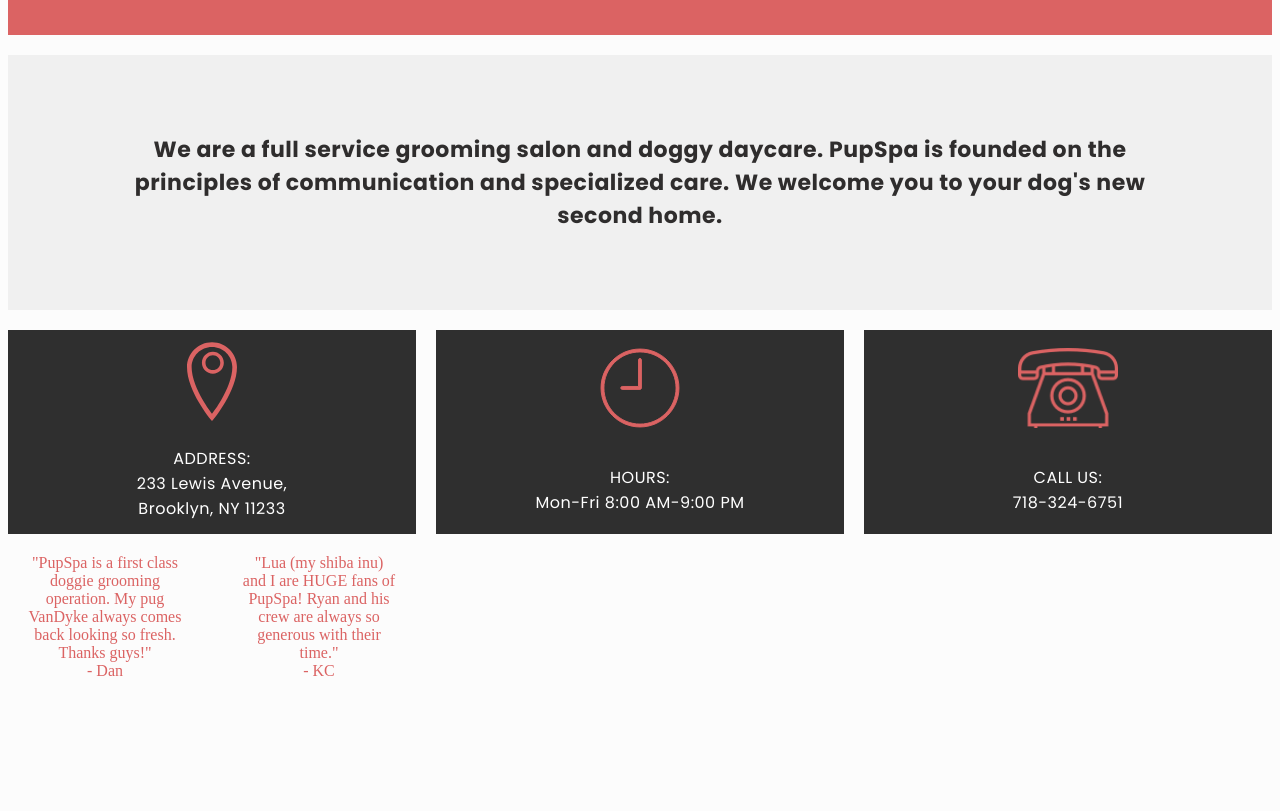
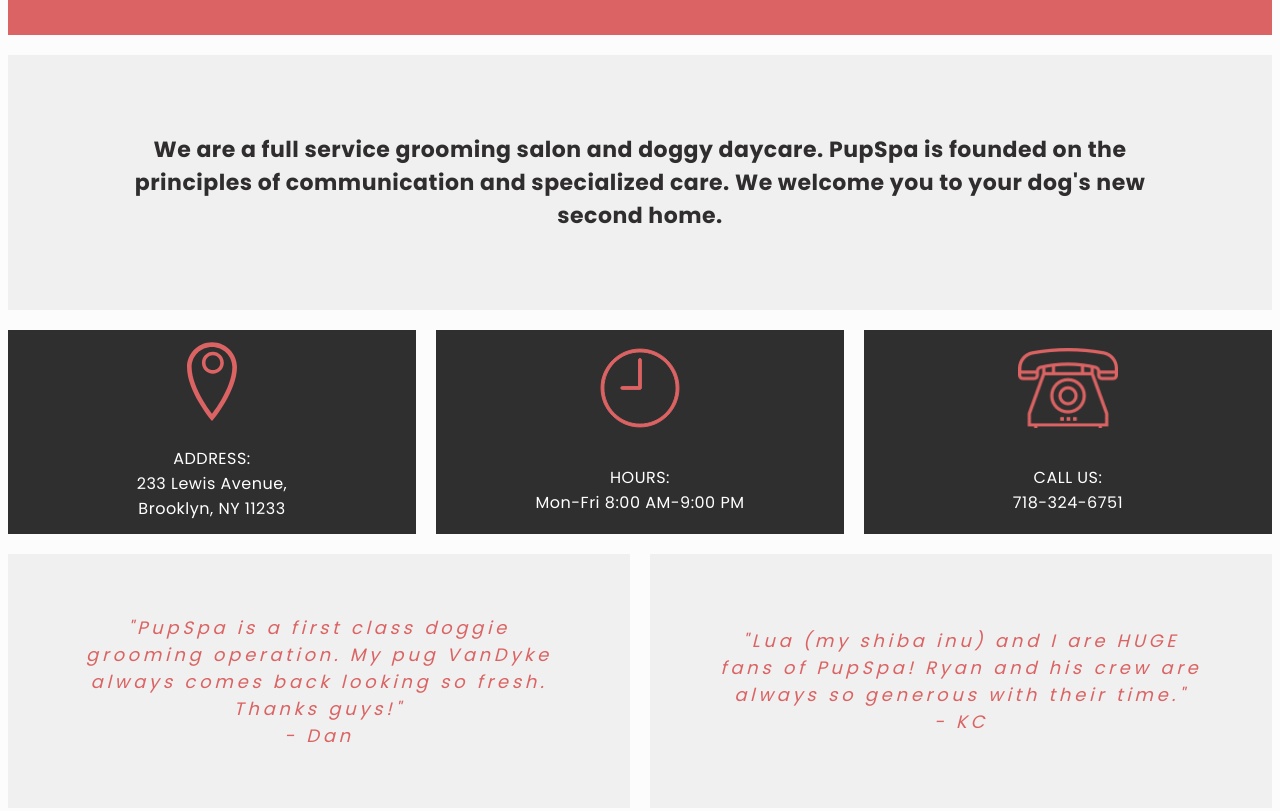
Before and after one commit to kendallawills/Codecademy_PupSpa, a plain HTML site: page index.html in a window 1280 px wide. Shown: the part 501-1312 px from the top of the page. Drawn offline with Linux system fonts and the light colour scheme.

Commit message:
Style Testimonials

```diff
--- a/resources/style.css
+++ b/resources/style.css
@@ -99,3 +99,23 @@ img {
     height: 80px;
     margin: auto;
 }
+
+/* TESTIMONIALS */
+
+.testimonial {
+    color: #db6363;
+    background-color: #f0f0f0;
+    font-family: Poppins;
+    font-size: 18px;
+    font-style: italic;
+    letter-spacing: 3.7px;
+    display: grid;
+}
+
+.one {
+    grid-column: 1 / span 3;
+}
+
+.two {
+    grid-column: 4 / span 3;
+}
```
